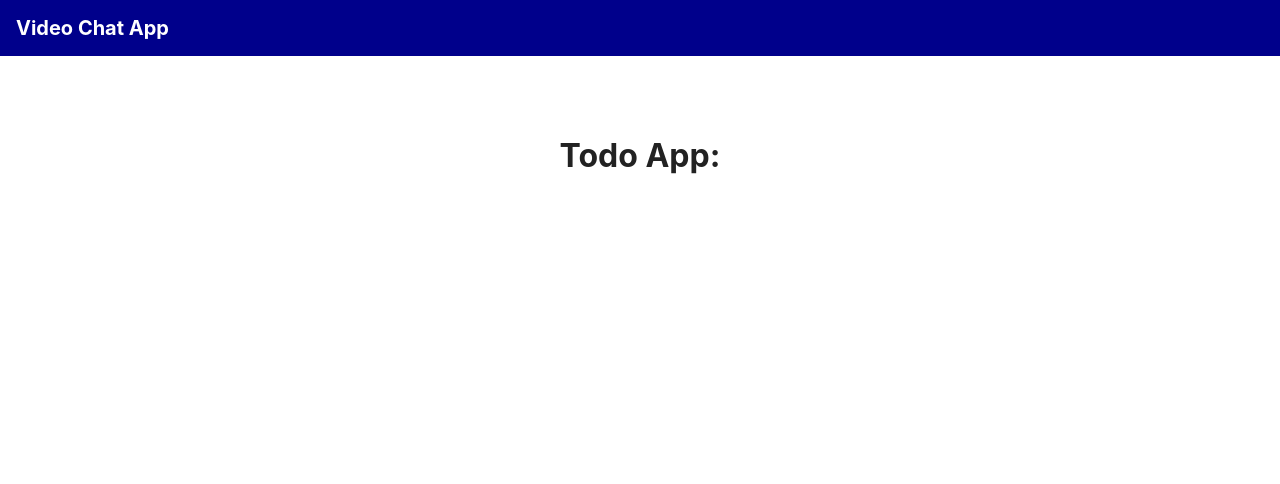
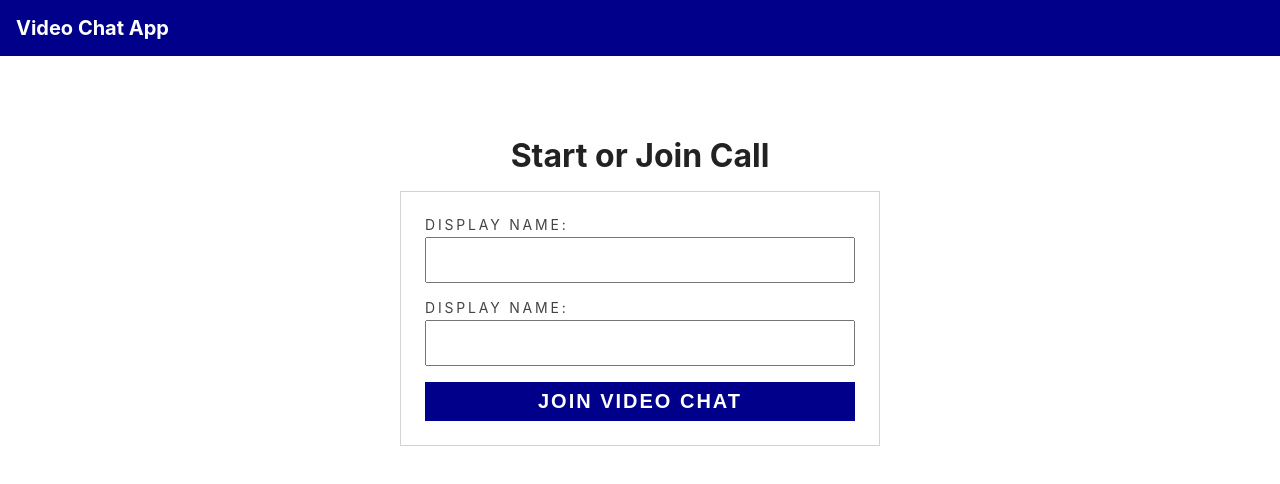
Before and after one commit to dewaleolaoye/twilio-video-chat, a Gatsby site: page / in a window 1280 px wide. Built offline with nearby package versions, Linux system fonts and the light colour scheme; Gatsby itself is replaced by a stand-in of ours.

Commit message:
create react gatsby form

```diff
--- /dev/null
+++ b/src/components/join.js
@@ -0,0 +1,35 @@
+import React, { useState } from "react"
+
+const Join = () => {
+  const [identity, setIdentity] = useState("")
+  const [roomName, setRoomName] = useState("")
+
+  return (
+    <>
+      <h1>Start or Join Call</h1>
+      <form className="start-form">
+        <label htmlFor="identity">
+          Display Name:
+          <input
+            type="text"
+            id="identity"
+            value={identity}
+            onChange={event => setIdentity(event.target.value)}
+          />
+        </label>
+        <label htmlFor="roomName">
+          Display Name:
+          <input
+            type="text"
+            id="roomName"
+            value={roomName}
+            onChange={event => setRoomName(event.target.value)}
+          />
+        </label>
+        <button type="submit">Join Video Chat</button>
+      </form>
+    </>
+  )
+}
+
+export default Join
--- a/src/pages/index.js
+++ b/src/pages/index.js
@@ -1,8 +1,9 @@
 import React from "react"
 import Layout from "../components/layout"
+import Join from "../components/join"
 
 export default () => (
   <Layout>
-    <h1>Todo App: </h1>
+    <Join />
   </Layout>
 )
```
